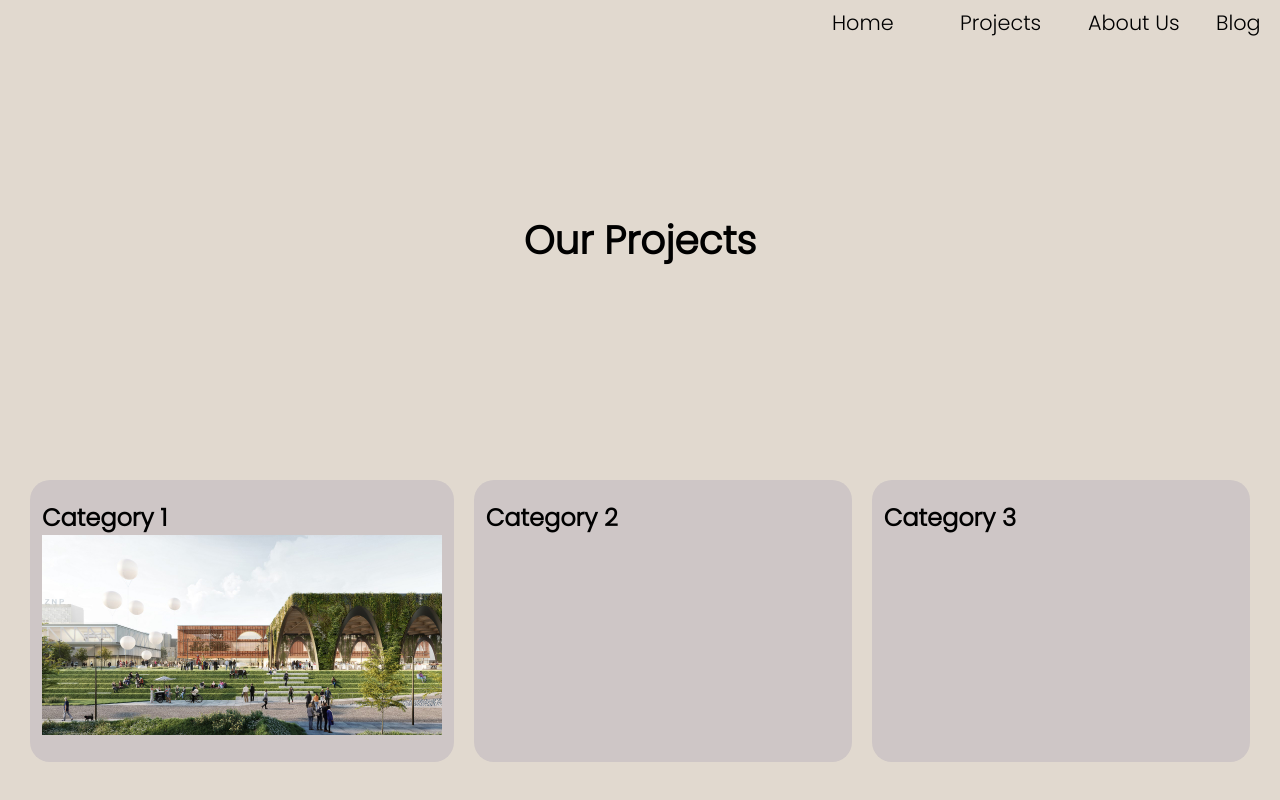
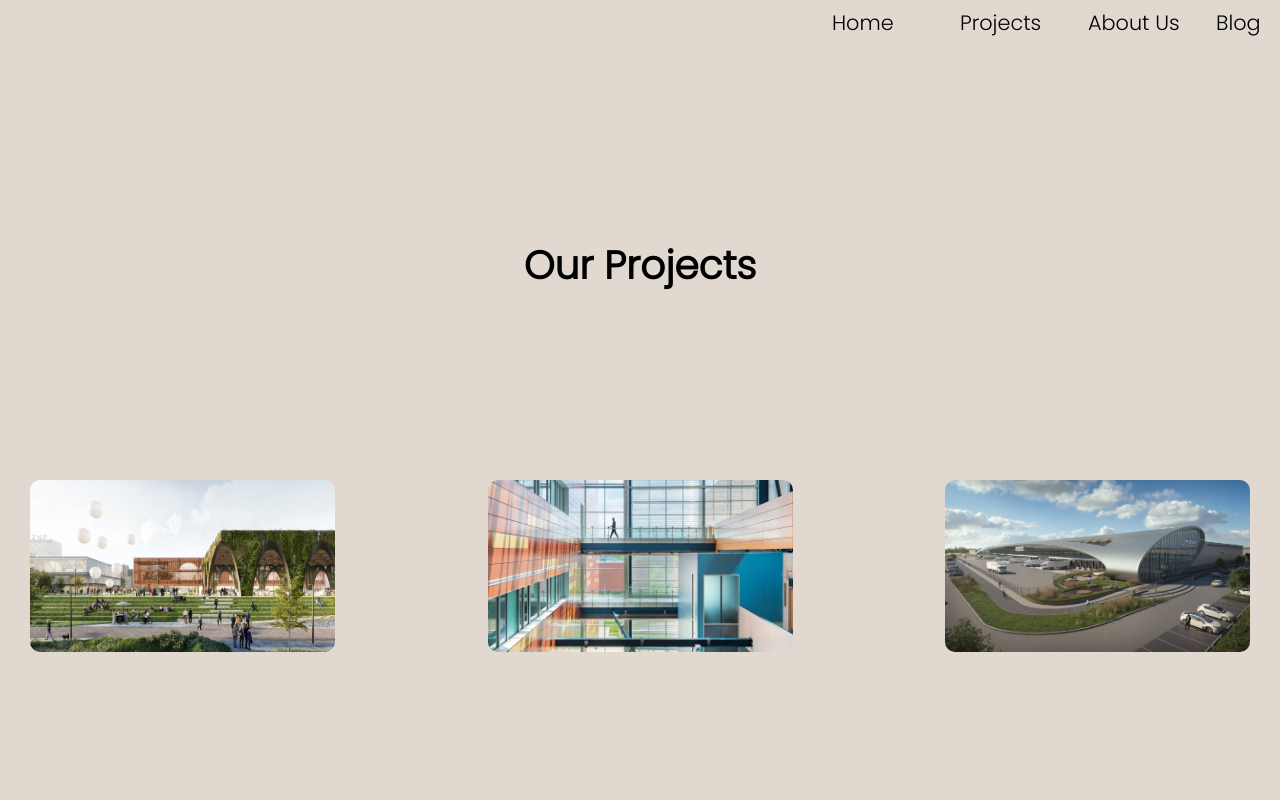
Before and after one commit to Suyog04/architect_101, a React (Create React App) app: page /projects in a window 1280 px wide. Shown: the top 800 px of the page. Built offline with nearby package versions, Linux system fonts and the light colour scheme.

Commit message:
committed

```diff
--- a/src/Pages/Projects/Projects.css
+++ b/src/Pages/Projects/Projects.css
@@ -35,6 +35,7 @@
   display: flex;
   justify-content: center;
   align-items: center;
+  padding-top: 50px;
 }
 
 .app-navbar_03
@@ -100,15 +101,51 @@
 
 .team-col_01
 {
-  flex-basis: 31%;
-  background-color: rgb(206, 198, 198);
-  border-radius: 20px;
-  margin-bottom: 5%;
-  padding: 20px 12px;
-  box-sizing: border-box;
+  flex-basis: 25%;
+  border-radius: 10px;
+  margin-bottom: 30px;
+  position:relative;
+  overflow: hidden;
 }
 
 .team-col_01 img
 {
-  width: 400px;
+  width: 100%;
+  height: 100%;
+  display: block;
 }
+
+.layer
+{
+    background: transparent;
+    height: 100%;
+    width: 100%;
+    position: absolute;
+    top: 0;
+    left: 0;
+    transition: 0.5s;
+}
+.layer:hover
+{
+    background: #F0C993;
+}
+.layer h3
+{
+    width: 100%;
+    height: 10%;
+    font-weight: 400;
+    color: #fff;
+    font-size: 26px;
+    bottom: 0;
+    left: 50%;
+    transform: translateX(-50%);
+    position: absolute;
+    opacity: 0;
+    transition: 0.5s;
+    text-align: center;
+}
+.layer:hover h3
+{
+    bottom: 49%;
+    opacity: 1;
+}
--- a/src/Pages/Projects/Projects.jsx
+++ b/src/Pages/Projects/Projects.jsx
@@ -4,6 +4,8 @@ import  Footer from '../footer/Footer'
 
 // importing images
 import recreational from '../../Assets/recreational.jpeg'
+import commercial from '../../Assets/commercial.jpeg'
+import industrial from '../../Assets/industrial.png'
 
 const Projects = () => {
   return (
@@ -30,16 +32,26 @@ const Projects = () => {
         </div>
           <div className='row_01'>
           <div className='team-col_01'>
-            <h1>Category 1</h1>
             <img src = {recreational} lat = "recreational" />
+            <div className = "layer">
+              <h3>
+                Recreational
+              </h3>
+            </div>
           </div>
           <div className = "team-col_01">
-            <h1>Category 2</h1>
-
+            <img src = {commercial} alt = "commercial" />
+            <div className = "layer">
+              <h3>
+                Commercial
+              </h3>
+            </div>
           </div>
           <div className = 'team-col_01'>
-            <h1>Category 3</h1>
-
+            <img src = {industrial} alt = "industrial" />
+            <div className = "layer">
+              <h3>Industrial</h3>
+            </div>
           </div>
         </div>
 
```
